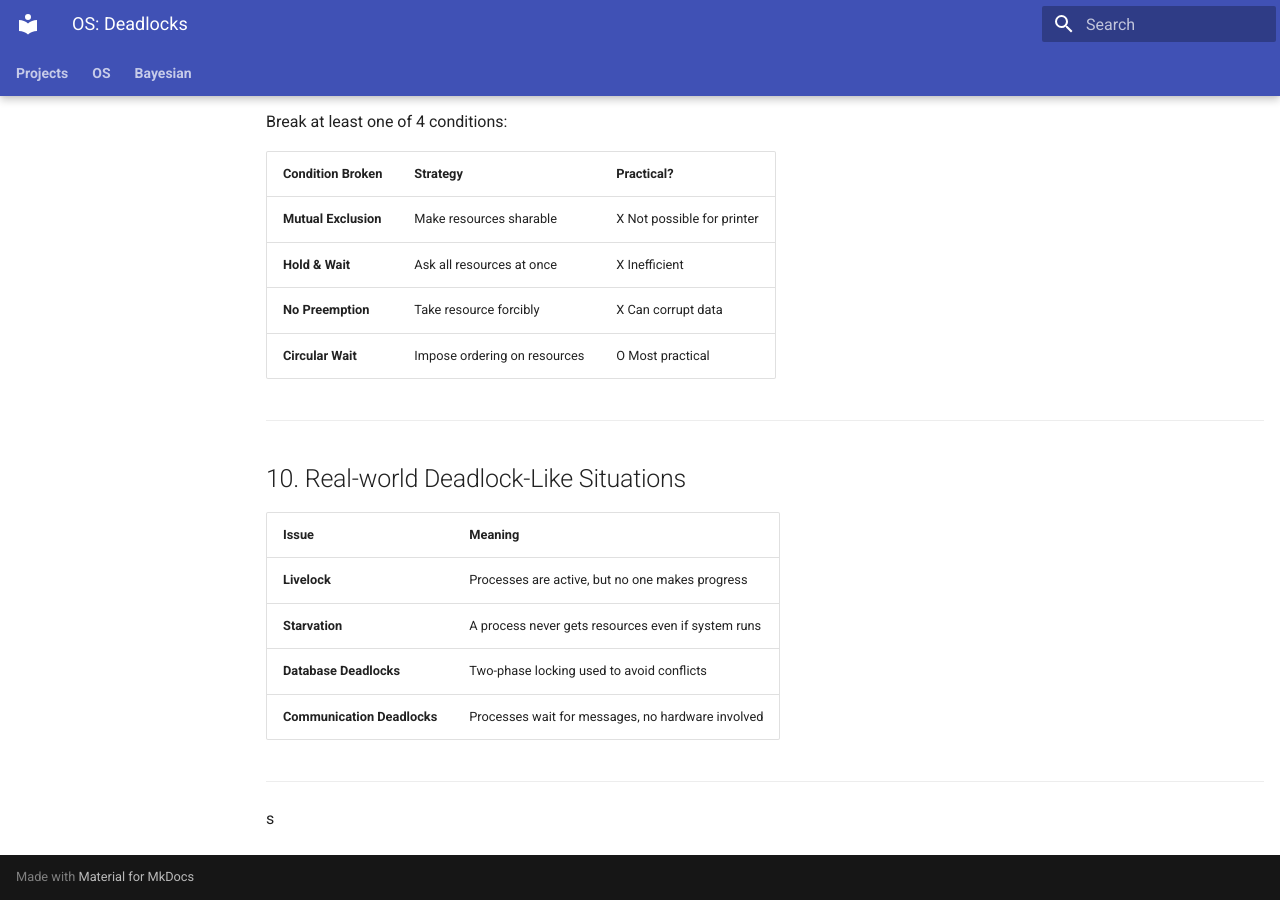
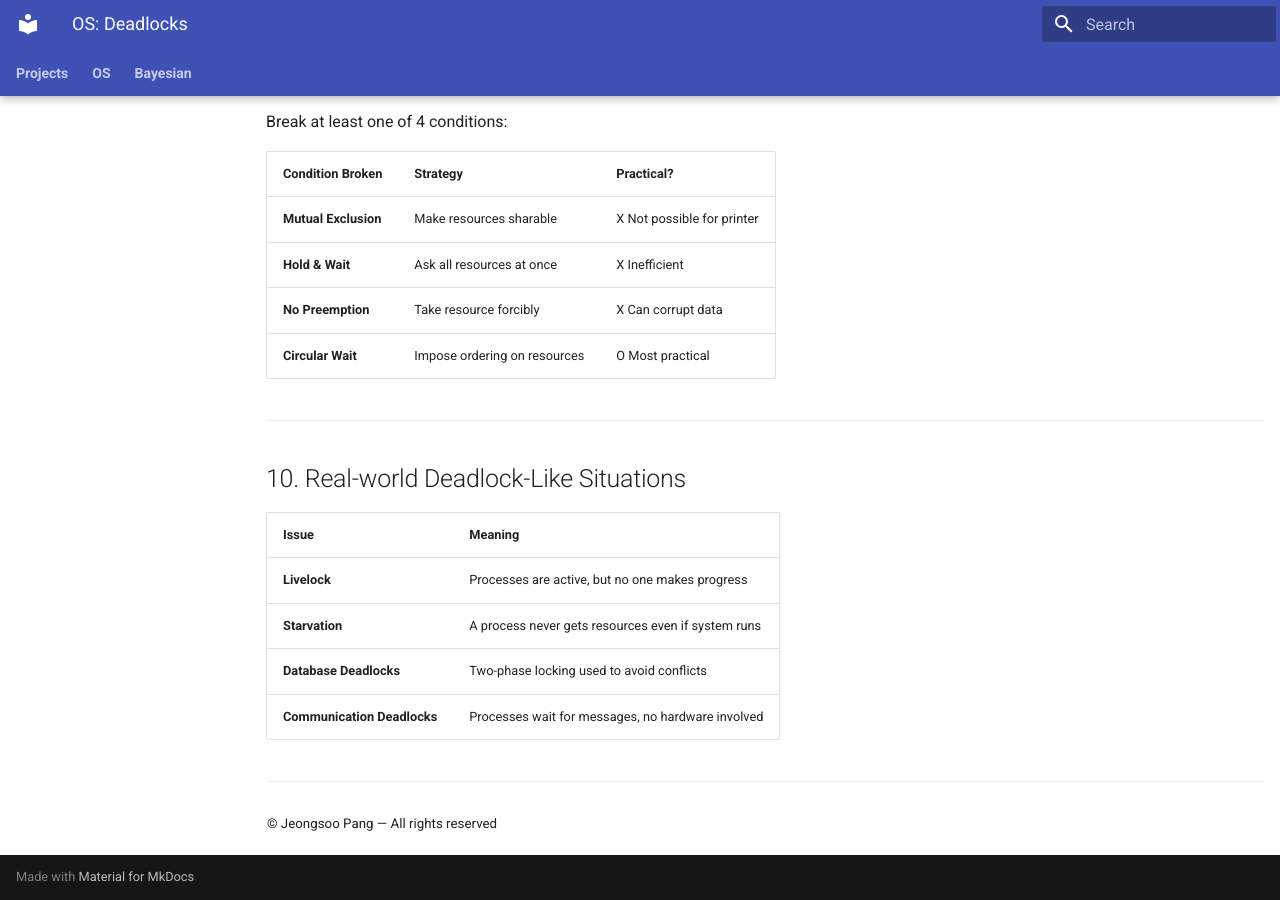
Before and after one commit to Jeongsoo-dev/ML_based_MR_CT_SeriesType_Detection, an MkDocs documentation site: the page built from docs/os/lec5_deadlocks.md, in a window 1280 px wide and 900 px high, scrolled down 3633 px. Built offline with MkDocs 1.6.1 and Material for MkDocs 9.7.7, drawn with Linux system fonts in a browser that asks for light colours.

Commit message:
Update lec5_deadlocks.md

```diff
--- a/docs/os/lec5_deadlocks.md
+++ b/docs/os/lec5_deadlocks.md
@@ -175,4 +175,4 @@ Break at least one of 4 conditions:
 
 ---
 
-s
+<sub>© Jeongsoo Pang — All rights reserved
```
